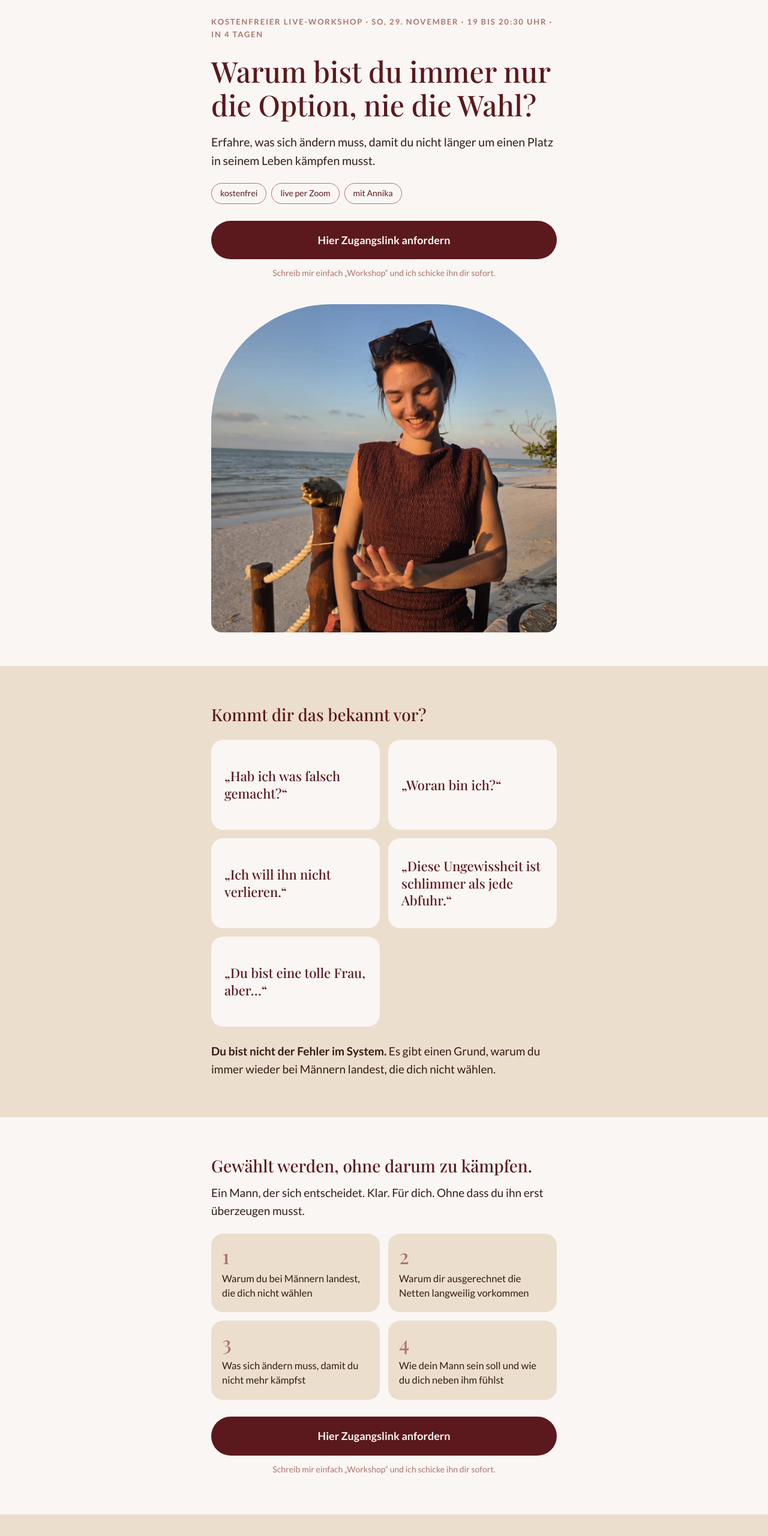
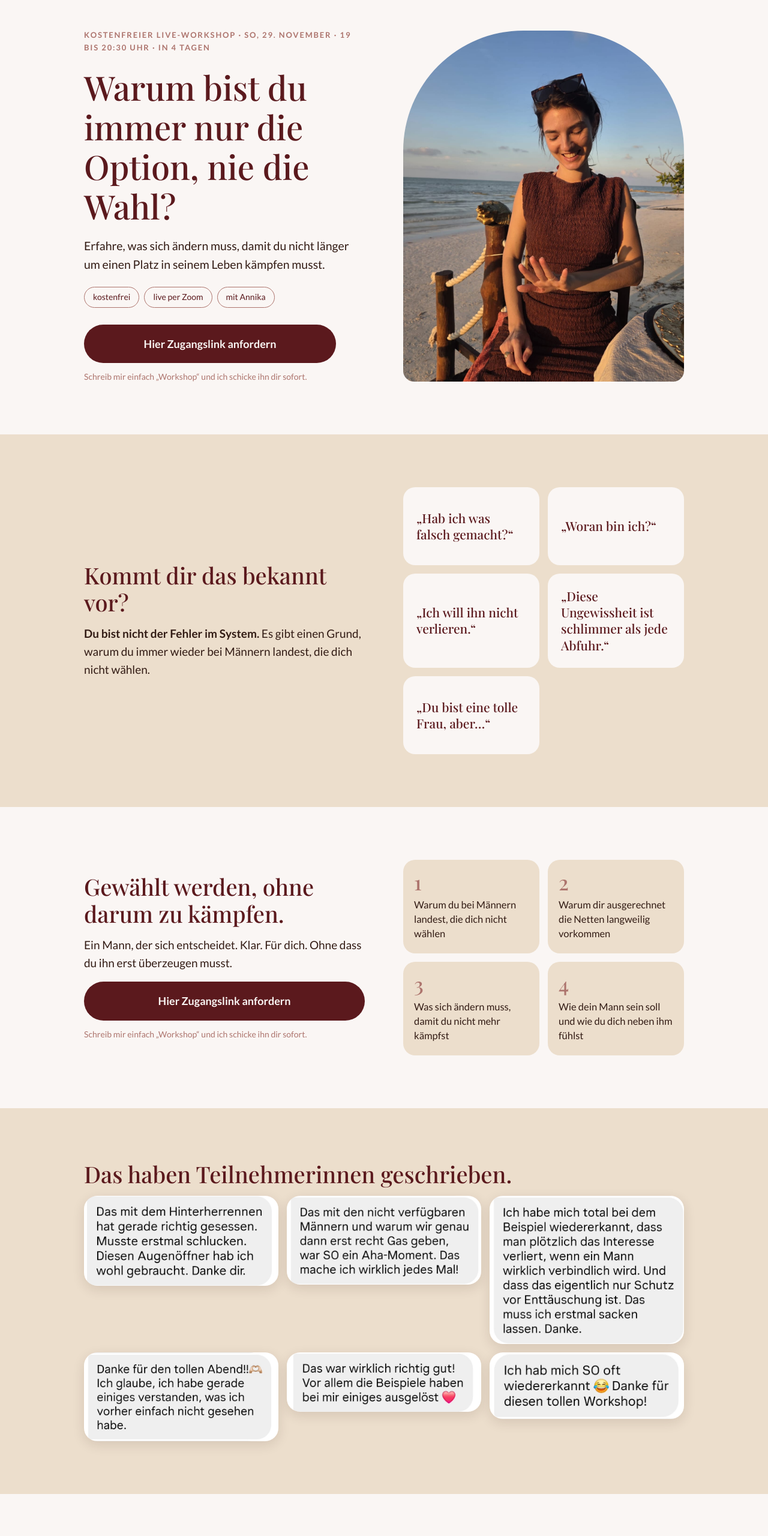
Before and after one commit to annikahiller91-gif/workshop, a plain HTML site: page index.html in a window 1280 px wide. Shown: the top 2560 px of the page at 60% size. Drawn offline with nearby package versions, Linux system fonts and the light colour scheme.

Commit message:
Text und Foto nebeneinander am Computer

```diff
--- a/index.html
+++ b/index.html
@@ -68,7 +68,32 @@
   .sticky{position:fixed;left:0;right:0;bottom:0;padding:12px 18px calc(12px + env(safe-area-inset-bottom));background:linear-gradient(to top,var(--offwhite) 70%,rgba(250,246,244,0));transform:translateY(110%);transition:transform .3s;z-index:10}
   .sticky.show{transform:none}
   .sticky .btn{max-width:620px;margin:0 auto;padding:15px 22px;font-size:17px}
-  @media(min-width:760px){ .sticky{display:none} body{font-size:19px} .cards,.shots{flex-wrap:wrap;overflow:visible;margin-left:0;margin-right:0;padding-left:0;padding-right:0} .shots img{flex:0 0 calc(50% - 7px)} .card{flex:0 0 calc(50% - 7px);max-width:none} .swipe{display:none} }
+
+  /* Am Computer und Tablet: Text und Foto nebeneinander */
+  @media(min-width:860px){
+    .sticky{display:none}
+    body{font-size:19px}
+    .wrap{max-width:1080px;padding:0 40px}
+    h1{font-size:56px}
+    h2{font-size:38px}
+    section{padding:88px 0}
+    .split{display:grid;grid-template-columns:1fr 1fr;gap:64px;align-items:center}
+    .top{padding:48px 0 84px}
+    .top .photo{margin-top:0;aspect-ratio:4/5}
+    .top .btn,.final .btn{max-width:420px}
+    .note{text-align:left}
+    .cards{display:grid;grid-template-columns:1fr 1fr;overflow:visible;margin:0;padding:0}
+    .card{flex:none;max-width:none;min-height:130px;font-size:21px}
+    .swipe{display:none}
+    .rev .split{direction:ltr}
+    .grid{margin:0}
+    .shots{display:grid;grid-template-columns:repeat(3,1fr);overflow:visible;margin:0;padding:0;align-items:start}
+    .shots img{max-width:none;width:100%}
+    .about .photo{margin-bottom:0;aspect-ratio:4/4.4}
+    .final{text-align:left}
+    .final .photo{margin-bottom:0;aspect-ratio:4/3.6}
+    .final .note{text-align:left}
+  }
 </style>
 </head>
 <body>
@@ -79,20 +104,26 @@
 </script>
 
 <header class="top">
-  <div class="wrap">
+  <div class="wrap split">
+    <div>
       <p class="label" id="termin">Kostenfreier Live-Workshop · So, 29. November · 19 bis 20:30 Uhr</p>
       <h1>Warum bist du immer nur die Option, nie die Wahl?</h1>
       <p class="lead">Erfahre, was sich ändern muss, damit du nicht länger um einen Platz in seinem Leben kämpfen musst.</p>
       <div class="facts"><span>kostenfrei</span><span>live per Zoom</span><span>mit Annika</span></div>
       <a class="btn js-zugang" href="#">Hier Zugangslink anfordern</a>
       <p class="note">Schreib mir einfach „Workshop“ und ich schicke ihn dir sofort.</p>
+    </div>
     <img class="photo" src="bilder/annika.jpg" alt="Annika, lachend am Strand im Abendlicht">
   </div>
 </header>
 
 <section class="alt">
-  <div class="wrap">
+  <div class="wrap split">
+    <div>
       <h2>Kommt dir das bekannt vor?</h2>
+      <p style="margin-bottom:0"><b>Du bist nicht der Fehler im System.</b> Es gibt einen Grund, warum du immer wieder bei Männern landest, die dich nicht wählen.</p>
+    </div>
+    <div>
       <div class="cards">
         <div class="card">„Hab ich was falsch gemacht?“</div>
         <div class="card">„Woran bin ich?“</div>
@@ -100,23 +131,25 @@
         <div class="card">„Diese Ungewissheit ist schlimmer als jede Abfuhr.“</div>
         <div class="card">„Du bist eine tolle Frau, aber…“</div>
       </div>
-    <p class="swipe">Wische zur Seite.</p>
-    <p style="margin-bottom:0"><b>Du bist nicht der Fehler im System.</b> Es gibt einen Grund, warum du immer wieder bei Männern landest, die dich nicht wählen.</p>
+      <p class="swipe" style="margin-bottom:0">Wische zur Seite.</p>
+    </div>
   </div>
 </section>
 
 <section>
-  <div class="wrap">
+  <div class="wrap split">
+    <div>
       <h2>Gewählt werden, ohne darum zu kämpfen.</h2>
       <p>Ein Mann, der sich entscheidet. Klar. Für dich. Ohne dass du ihn erst überzeugen musst.</p>
+      <a class="btn js-zugang" href="#">Hier Zugangslink anfordern</a>
+      <p class="note">Schreib mir einfach „Workshop“ und ich schicke ihn dir sofort.</p>
+    </div>
     <div class="grid">
       <div><b>1</b>Warum du bei Männern landest, die dich nicht wählen</div>
       <div><b>2</b>Warum dir ausgerechnet die Netten langweilig vorkommen</div>
       <div><b>3</b>Was sich ändern muss, damit du nicht mehr kämpfst</div>
       <div><b>4</b>Wie dein Mann sein soll und wie du dich neben ihm fühlst</div>
     </div>
-    <a class="btn js-zugang" href="#">Hier Zugangslink anfordern</a>
-    <p class="note">Schreib mir einfach „Workshop“ und ich schicke ihn dir sofort.</p>
   </div>
 </section>
 
@@ -136,8 +169,9 @@
 </section>
 
 <section class="about">
-  <div class="wrap">
+  <div class="wrap split">
     <img class="photo" src="bilder/annika-nik-1.jpg" alt="Annika und Nik lachend auf einer Liege">
+    <div>
       <h2>Ich weiß, wie sich das anfühlt.</h2>
       <p>Fast 10 Jahre war ich Single. Ich machte Karriere, verdiente gutes Geld, bereiste Kuba, Südafrika und Marokko und liebte Brunch-Dates mit meinen Mädls. Aber sobald ich einen Mann toll fand, war von der selbstbewussten Annika plötzlich nicht mehr viel übrig.</p>
       <details>
@@ -150,15 +184,18 @@
         <p>Heute helfe ich Frauen, die beim Dating genau dort feststecken, wo ich jahrelang war. Und darum geht es in diesem Workshop.</p>
       </details>
     </div>
+  </div>
 </section>
 
 <section class="alt final" id="zugang">
-  <div class="wrap">
+  <div class="wrap split">
     <img class="photo" src="bilder/annika-nik-2.jpg" alt="Annika und Nik auf dem Sofa">
+    <div>
       <h2>Sei am 29. November dabei.</h2>
       <p>Kostenfrei, live per Zoom, am Sonntag von 19 bis 20:30 Uhr.</p>
       <a class="btn js-zugang" href="#">Hier Zugangslink anfordern</a>
       <p class="note">Schreib mir einfach „Workshop“ und ich schicke ihn dir sofort.</p>
+    </div>
   </div>
 </section>
 
@@ -187,7 +224,7 @@
 
   /* Klebe-Button: nur zeigen, wenn kein anderer Button sichtbar ist */
   var st = document.getElementById('sticky');
-  var festeButtons = document.querySelectorAll('.top .btn, .grid ~ .btn, .final .btn');
+  var festeButtons = document.querySelectorAll('.top .btn, section .btn, .final .btn');
   function upd(){
     var sichtbar = false;
     festeButtons.forEach(function(b){
```
Lines whose indentation alone changed are shown as unchanged.
